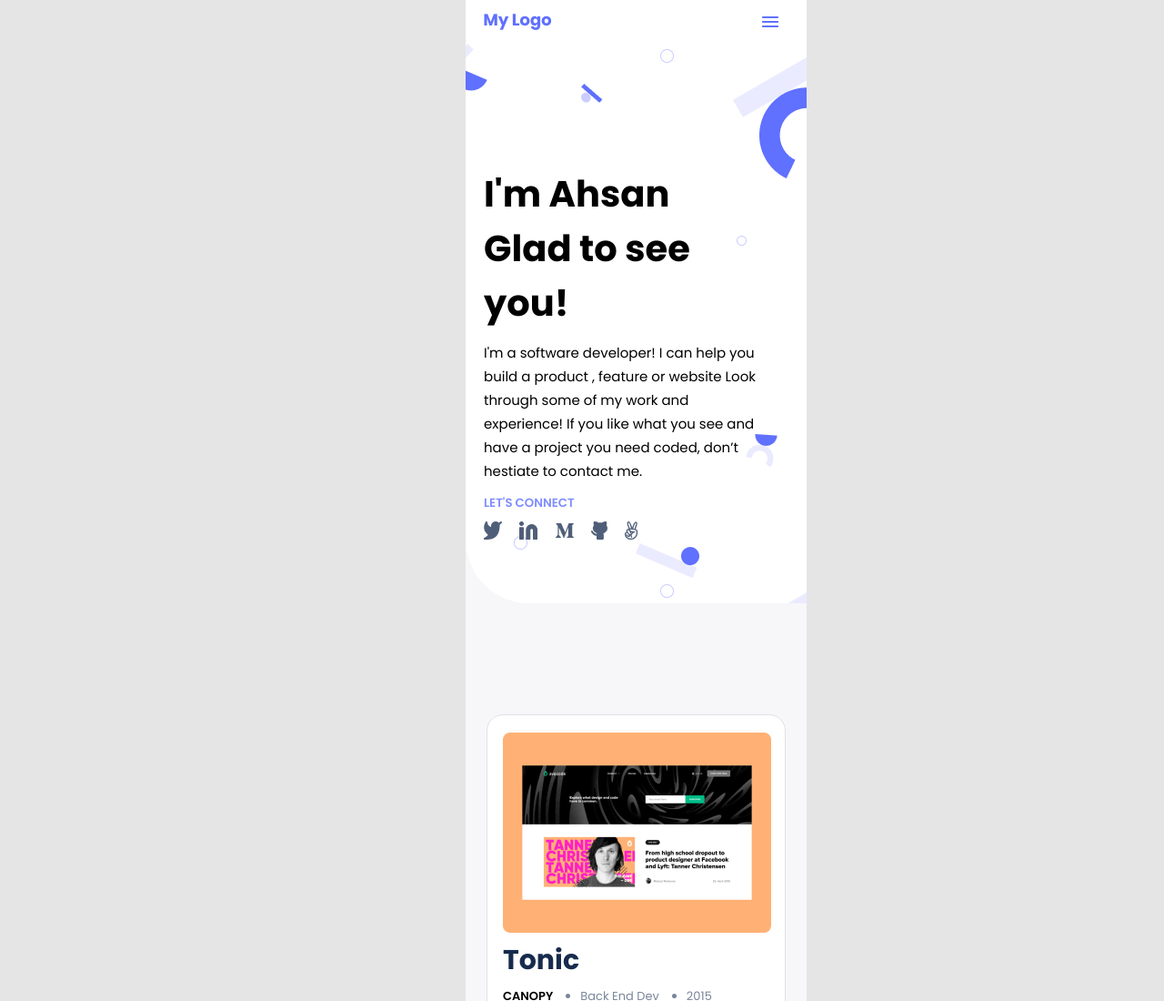
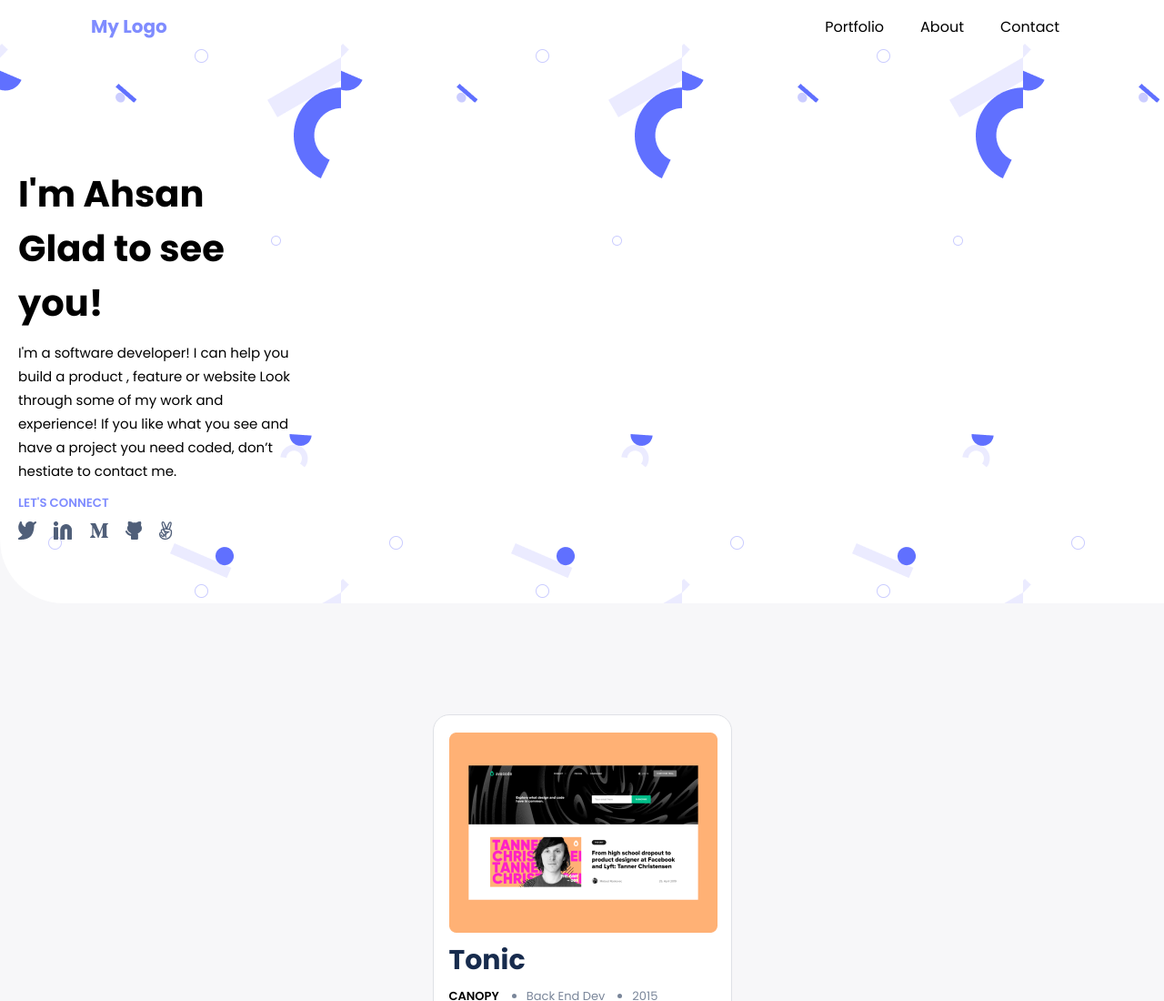
Before and after one commit to ahsannaseem1/Portfolio-Project, a website: page index.html in a window 1280 px wide. Shown: the top 1100 px of the page at 91% size. Drawn offline with Linux system fonts and the light colour scheme.

Commit message:
header section for desktop complete

```diff
--- a/index.html
+++ b/index.html
@@ -16,10 +16,13 @@
 <body>
     <div class="background">
         <header>
-            <div class="header_section">
-                <img src="./images/My Logo.png">
-                <img src="images/Enabled.png">
-            </div>
+            <nav class="header_section">
+                <h1 class="logo">My Logo</h1>
+                <img src="images/Enabled.png" class="hamburger">
+                <ul><li>Portfolio</li>
+                <li>About</li>
+                <li>Contact</li></ul>
+            </nav>
         </header>
 
         <div class="headline_section">
--- a/style.css
+++ b/style.css
@@ -1,4 +1,4 @@
-body {
+/* body {
   margin-left: 40%;
   font-family: "Poppins", sans-serif;
   width: 375px;
@@ -12,6 +12,33 @@ body {
 
 /* --------------------------- Header Section------------------------- */
 
+/* .header_section {
+  height: 48px;
+  display: flex;
+  justify-content: space-between;
+  align-items: center;
+  padding: 0 20px;
+  background-color: white;
+} */
+
+body {
+  font-family: "Poppins", sans-serif;
+  background-color: #e5e5e5;
+  margin: 0;
+  padding: 0;
+}
+
+.background {
+  background-color: #f7f7f9;
+}
+.logo{
+  color:  #7f8cff;
+  padding-left: 80px;
+  padding-top: 10px;
+  font-size: 20px;
+}
+
+/* Header Section */
 .header_section {
   height: 48px;
   display: flex;
@@ -19,6 +46,44 @@ body {
   align-items: center;
   padding: 0 20px;
   background-color: white;
+}
+
+.header_section img {
+  height: 100%;
+}
+
+.hamburger {
+  display: none; /* Hide hamburger initially */
+}
+
+.header_section ul {
+  list-style: none;
+  display: flex;
+  gap: 10px;
+  padding-right: 80px;
+  padding-top: 10px; ;
+}
+
+.header_section ul li {
+  padding: 10px 15px;
+  cursor: pointer;
+}
+
+@media only screen and (max-width: 768px) {
+  .header_section ul {
+    display: none;
+  }
+
+  .hamburger {
+    display: block;
+  }
+  .logo{
+    color:  #7f8cff;
+    padding-left: 20px;
+    padding-top: 10px;
+    font-size: 20px;
+  }
+
 }
 
 /* --------------------------- Headline Section------------------------- */
```
